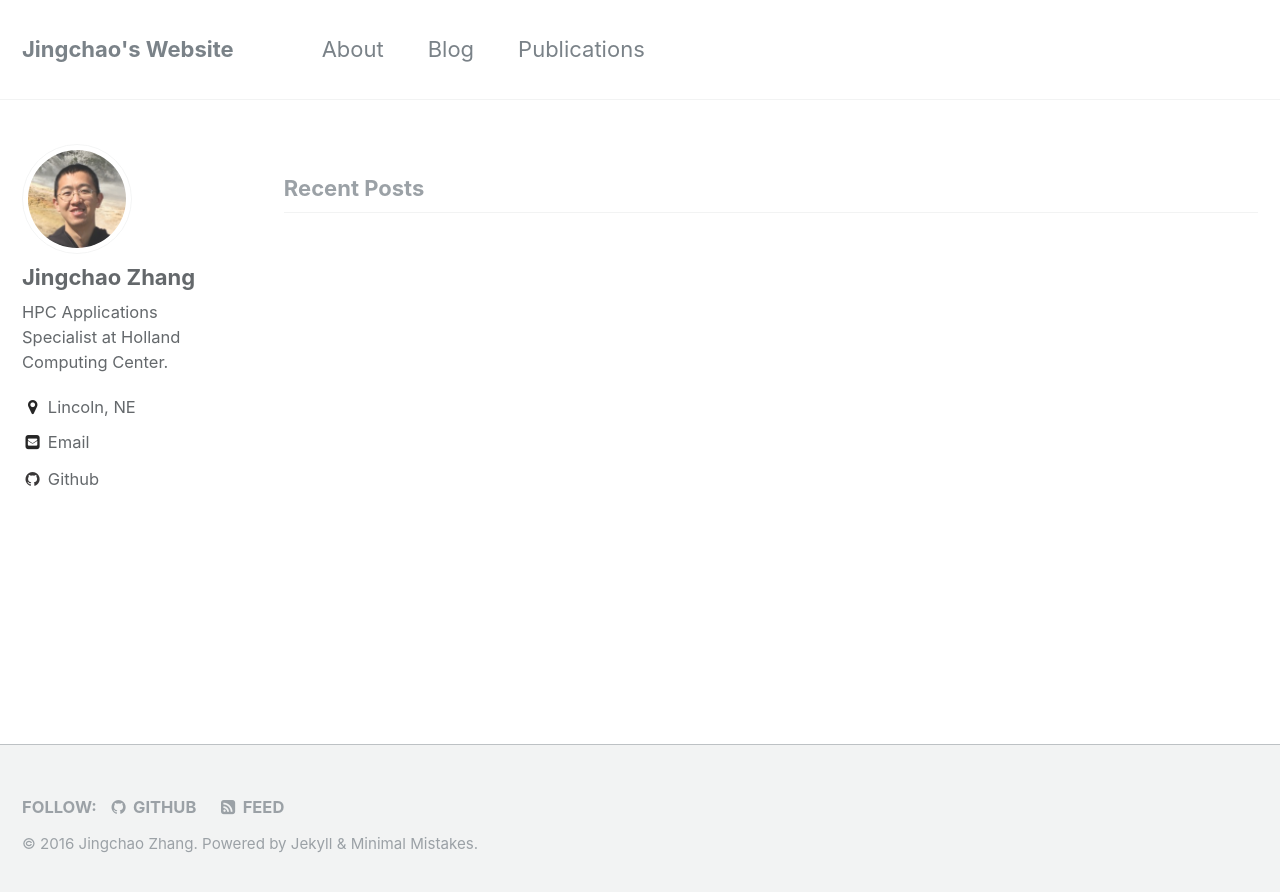
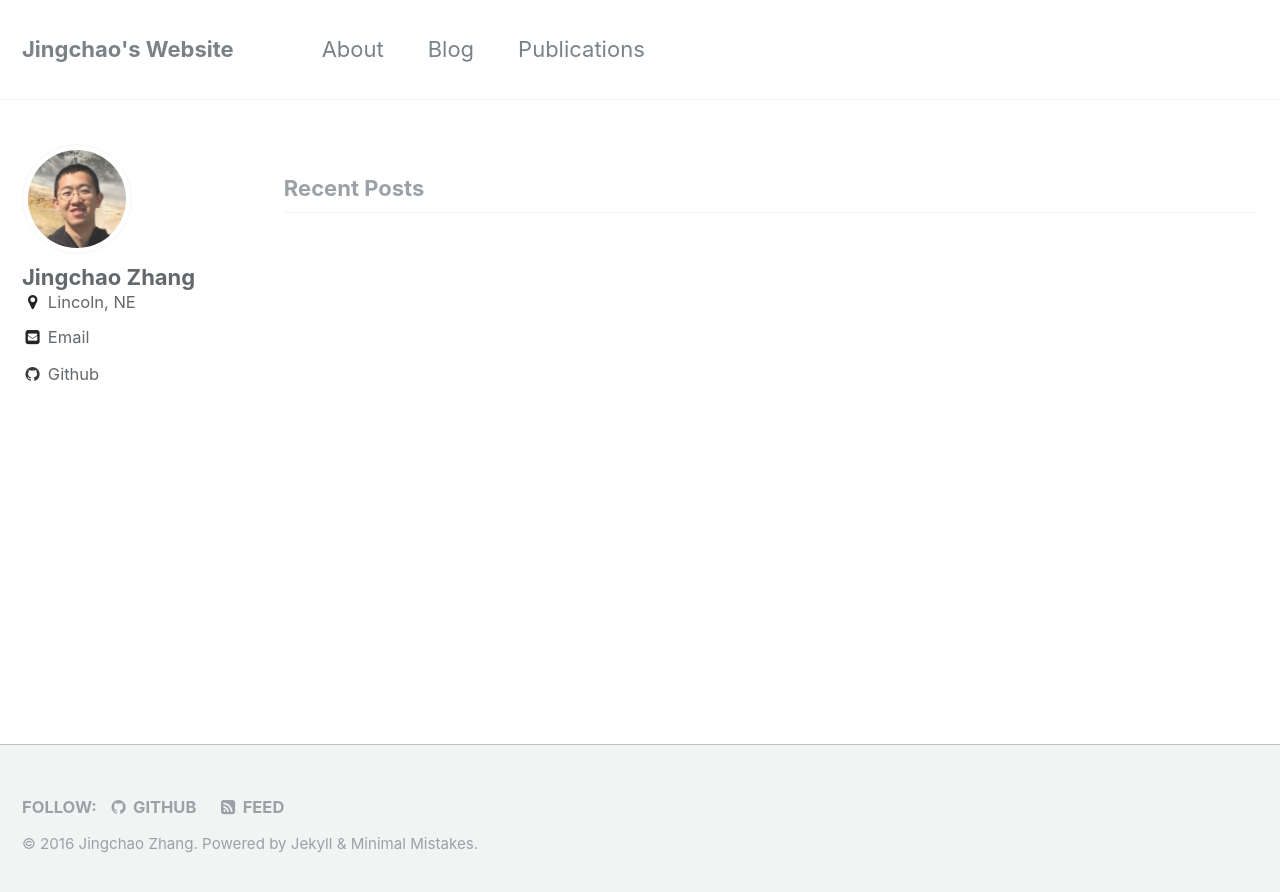
Before and after one commit to JingchaoZhang/JingchaoZhang.github.io, a Jekyll site: the page built from index.html, in a window 1280 px wide. Shown: the top 892 px of the page. Built offline with Jekyll 4.4.1, drawn with Linux system fonts in a browser that asks for light colours; the list of posts is cut into pages by our own code.

Commit message:
Update _config.yml

```diff
--- a/_config.yml
+++ b/_config.yml
@@ -79,7 +79,7 @@ analytics:
 author:
   name             : "Jingchao Zhang"
   avatar           : "bio-photo.jpg"
-  bio              : "HPC Applications Specialist at Holland Computing Center."
+  #bio              : "HPC Applications Specialist at Holland Computing Center."
   location         : "Lincoln, NE"
   email            : "zhang@unl.edu"
   uri              :
```
